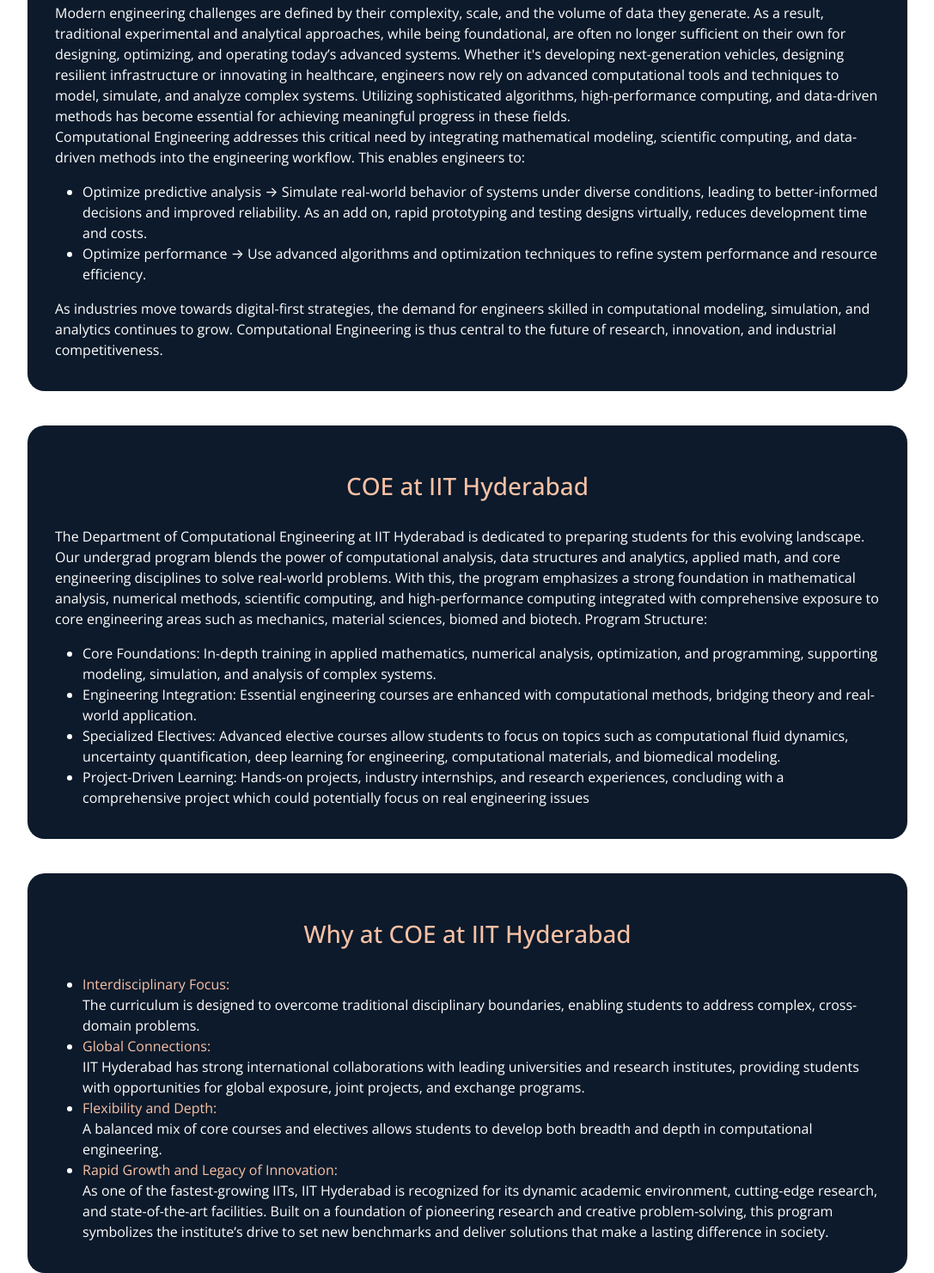
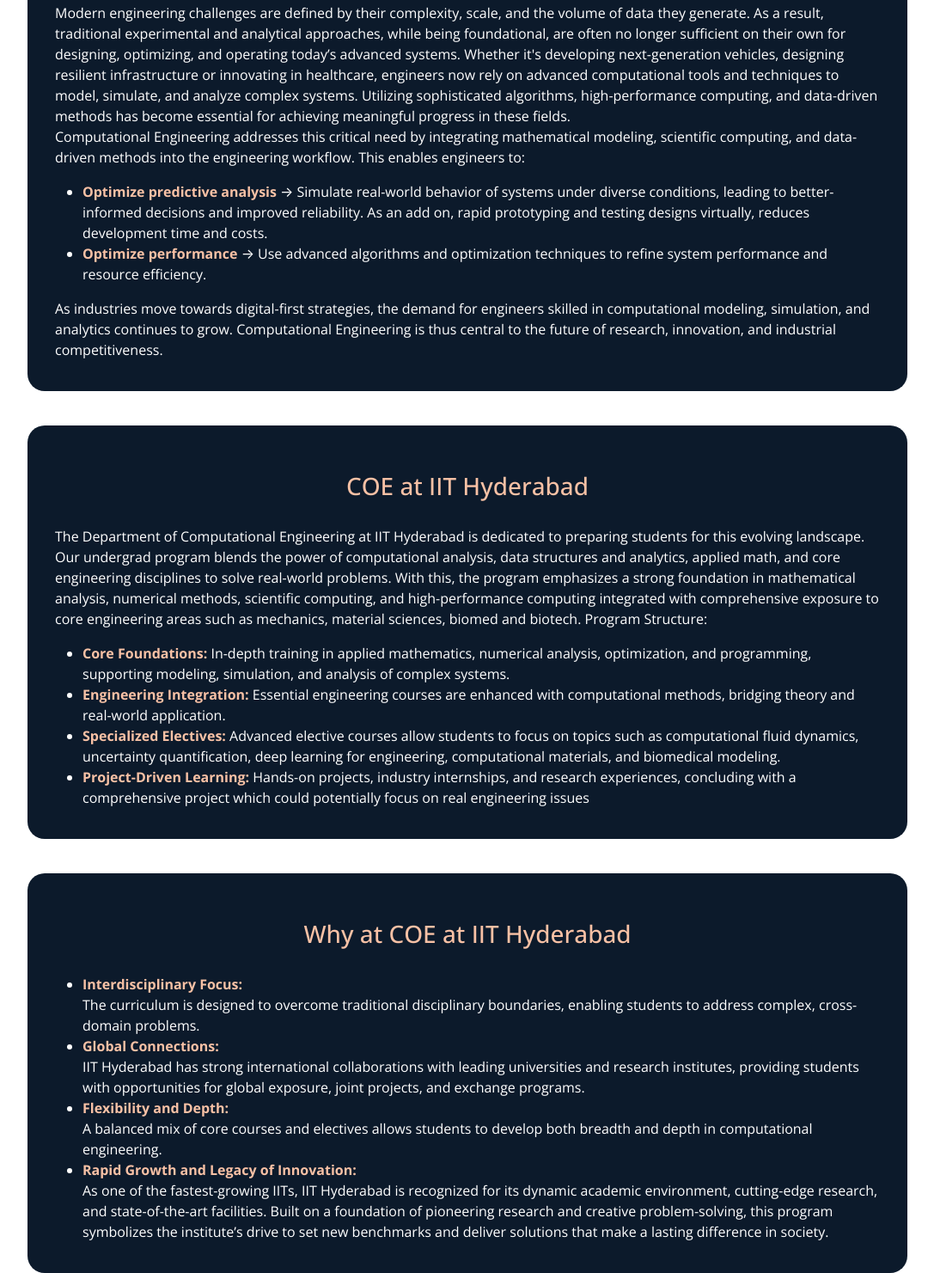
Before and after one commit to AYUSHMAAN1812/COE-WEBSITE, a plain HTML site: page aboutcoe.html in a window 1280 px wide. Shown: the part 605-2086 px from the top of the page at 86% size, without its empty margins (96-1183 px from the left). Drawn offline with nearby package versions, Linux system fonts and the light colour scheme.

Commit message:
added aboutcoe page

```diff
--- a/aboutcoe.html
+++ b/aboutcoe.html
@@ -33,8 +33,8 @@
                 Computational Engineering addresses this critical need by integrating mathematical modeling, scientific computing, and data-driven methods into the engineering workflow. This enables engineers to:<br>
             </p>
             <ul style="color: white;">
-                <li>Optimize predictive analysis → Simulate real-world behavior of systems under diverse conditions, leading to better-informed decisions and improved reliability. As an add on, rapid prototyping and testing designs virtually, reduces development time and costs.</li>
-                <li>Optimize performance → Use advanced algorithms and optimization techniques to refine system performance and resource efficiency.</li>
+                <li><span style="color: #F8C1A5;"><strong>Optimize predictive analysis</strong></span> → Simulate real-world behavior of systems under diverse conditions, leading to better-informed decisions and improved reliability. As an add on, rapid prototyping and testing designs virtually, reduces development time and costs.</li>
+                <li><span style="color: #F8C1A5;"><strong>Optimize performance</strong></span> → Use advanced algorithms and optimization techniques to refine system performance and resource efficiency.</li>
             </ul>
             <p class="justify-content" style="color: white;">
                 As industries move towards digital-first strategies, the demand for engineers skilled in computational modeling, simulation, and analytics continues to grow. Computational Engineering is thus central to the future of research, innovation, and industrial competitiveness.
@@ -49,10 +49,10 @@
                 The Department of Computational Engineering at IIT Hyderabad is dedicated to preparing students for this evolving landscape. Our undergrad program blends the power of computational analysis, data structures and analytics, applied math, and core engineering disciplines to solve real-world problems. With this, the program emphasizes a strong foundation in mathematical analysis, numerical methods, scientific computing, and high-performance computing integrated with comprehensive exposure to core engineering areas such as mechanics, material sciences, biomed and biotech.
                 Program Structure:<br>
                 <ul style="color: white;">
-                    <li>Core Foundations: In-depth training in applied mathematics, numerical analysis, optimization, and programming, supporting modeling, simulation, and analysis of complex systems.</li>
-                    <li>Engineering Integration: Essential engineering courses are enhanced with computational methods, bridging theory and real-world application.</li>
-                    <li>Specialized Electives: Advanced elective courses allow students to focus on topics such as computational fluid dynamics, uncertainty quantification, deep learning for engineering, computational materials, and biomedical modeling.</li>
-                    <li>Project-Driven Learning: Hands-on projects, industry internships, and research experiences, concluding with a comprehensive project which could potentially focus on real engineering issues</li>
+                    <li><span style="color: #F8C1A5;"><strong>Core Foundations:</strong></span> In-depth training in applied mathematics, numerical analysis, optimization, and programming, supporting modeling, simulation, and analysis of complex systems.</li>
+                    <li><span style="color: #F8C1A5;"><strong>Engineering Integration:</strong></span> Essential engineering courses are enhanced with computational methods, bridging theory and real-world application.</li>
+                    <li><span style="color: #F8C1A5;"><strong>Specialized Electives:</strong></span> Advanced elective courses allow students to focus on topics such as computational fluid dynamics, uncertainty quantification, deep learning for engineering, computational materials, and biomedical modeling.</li>
+                    <li><span style="color: #F8C1A5;"><strong>Project-Driven Learning:</strong></span> Hands-on projects, industry internships, and research experiences, concluding with a comprehensive project which could potentially focus on real engineering issues</li>
                 </ul>
             </p>
         </div>
@@ -63,10 +63,10 @@
             <h3 class="bold-green sub-heading text-center" style="margin-bottom: 30px; color: #F8C1A5;"><br>Why at COE at IIT Hyderabad</h3>
             <p class="justify-content" style="color: white;">
                 <ul style="color: white;">
-                    <li><span style="color: #F8C1A5;">Interdisciplinary Focus:</span><br>The curriculum is designed to overcome traditional disciplinary boundaries, enabling students to address complex, cross-domain problems.</li>
-                    <li><span style="color: #F8C1A5;">Global Connections:</span><br>IIT Hyderabad has strong international collaborations with leading universities and research institutes, providing students with opportunities for global exposure, joint projects, and exchange programs.</li>
-                    <li><span style="color: #F8C1A5;">Flexibility and Depth:</span><br>A balanced mix of core courses and electives allows students to develop both breadth and depth in computational engineering.</li>
-                    <li><span style="color: #F8C1A5;">Rapid Growth and Legacy of Innovation:</span><br>As one of the fastest-growing IITs, IIT Hyderabad is recognized for its dynamic academic environment, cutting-edge research, and state-of-the-art facilities. Built on a foundation of pioneering research and creative problem-solving, this program symbolizes the institute’s drive to set new benchmarks and deliver solutions that make a lasting difference in society.</li>
+                    <li><span style="color: #F8C1A5;"><strong>Interdisciplinary Focus:</strong></span><br>The curriculum is designed to overcome traditional disciplinary boundaries, enabling students to address complex, cross-domain problems.</li>
+                    <li><span style="color: #F8C1A5;"><strong>Global Connections:</strong></span><br>IIT Hyderabad has strong international collaborations with leading universities and research institutes, providing students with opportunities for global exposure, joint projects, and exchange programs.</li>
+                    <li><span style="color: #F8C1A5;"><strong>Flexibility and Depth:</strong></span><br>A balanced mix of core courses and electives allows students to develop both breadth and depth in computational engineering.</li>
+                    <li><span style="color: #F8C1A5;"><strong>Rapid Growth and Legacy of Innovation:</strong></span><br>As one of the fastest-growing IITs, IIT Hyderabad is recognized for its dynamic academic environment, cutting-edge research, and state-of-the-art facilities. Built on a foundation of pioneering research and creative problem-solving, this program symbolizes the institute’s drive to set new benchmarks and deliver solutions that make a lasting difference in society.</li>
                 </ul>
             </p>
         </div>
--- a/header.js
+++ b/header.js
@@ -19,7 +19,7 @@
           <li class="dropdown has-dropdown"><a href=""><span>About Us</span><img src="assets/svg/chevron-down.svg" class="bi bi-chevron-down" width="12.5px"/></a>
           <ul>
               <li><a href="index.html#aboutiith">About IITH</a></li>
-              <li><a href="index.html#aboutcoe">About COE</a></li>
+              <li><a href="aboutcoe.html">About COE</a></li>
               <li><a href="index.html#announcements">Announcements</a></li>
           </ul>
           <li class="dropdown has-dropdown"><a href=""><span>Academics</span> <img src="assets/svg/chevron-down.svg" class="bi bi-chevron-down" width="12.5px"/></a>
```
